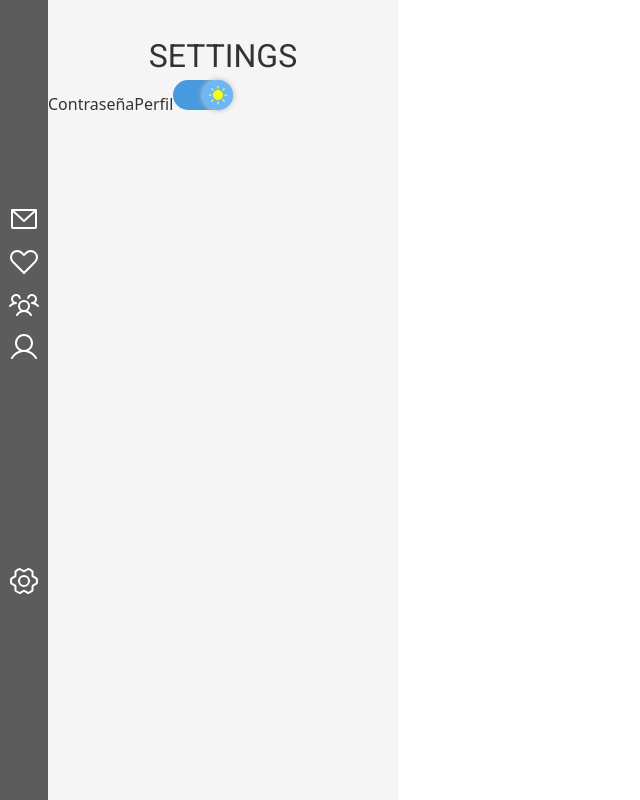
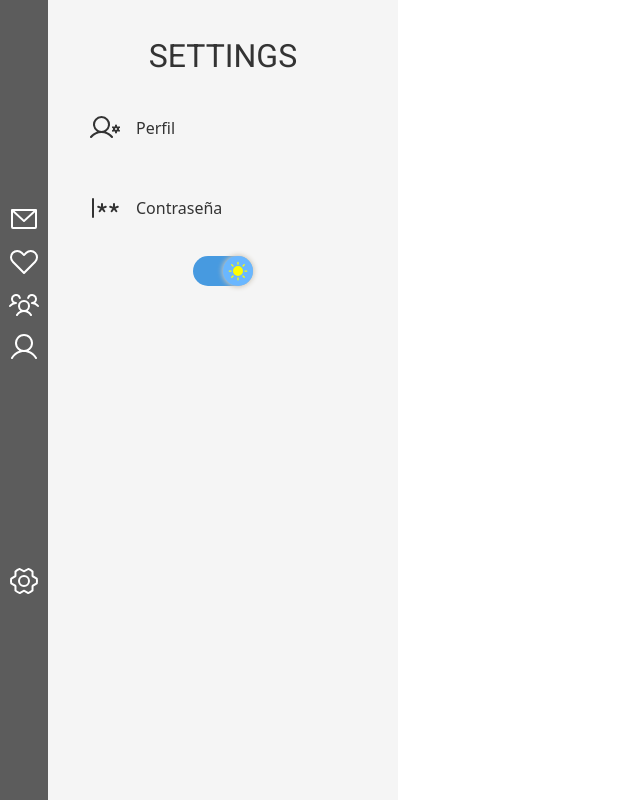
Before and after one commit to borgesmj/real-time-chat-app, a React (Vite) app: page /settings in a window 1280 px wide. Shown: the whole page, without its empty margins (0-640 px from the left). Built offline with nearby package versions, Linux system fonts and the light colour scheme.

Commit message:
adding icons to settings links

```diff
--- a/src/App.jsx
+++ b/src/App.jsx
@@ -29,8 +29,8 @@ function App() {
               <Settings darkTheme={darkTheme} setDarkTheme={setDarkTheme} />
             }
           ></Route>
-          <Route path="/settings/password" element={<PasswordSetting/>}></Route>
-          <Route path="/settings/profile" element={<ProfileSettings/>}></Route>
+          <Route path="/settings/password" element={<PasswordSetting darkTheme={darkTheme}/>}></Route>
+          <Route path="/settings/profile" element={<ProfileSettings darkTheme={darkTheme}/>}></Route>
           <Route path="/profile" element={<Profile />}></Route>
         </Routes>
     </div>
--- a/src/Components/Pages/SettingsPage/PasswordSetting.jsx
+++ b/src/Components/Pages/SettingsPage/PasswordSetting.jsx
@@ -1,13 +1,11 @@
 import Section from '../../Section/Section'
 import React from 'react'
 
-const PasswordSetting = () => {
+const PasswordSetting = ({darkTheme}) => {
   return (
-    <div>
-      <Section>
+      <Section darkTheme={darkTheme}>
         password
       </Section>
-    </div>
   )
 }
 
--- a/src/Components/Pages/SettingsPage/ProfileSettings.jsx
+++ b/src/Components/Pages/SettingsPage/ProfileSettings.jsx
@@ -1,12 +1,10 @@
 import Section from "../../Section/Section"
 
-const ProfileSettings = () => {
+const ProfileSettings = ({darkTheme}) => {
   return (
-    <div>
-      <Section>
+      <Section darkTheme={darkTheme}>
         profile
       </Section>
-    </div>
   )
 }
 
--- a/src/Components/Pages/SettingsPage/Settings.jsx
+++ b/src/Components/Pages/SettingsPage/Settings.jsx
@@ -1,25 +1,29 @@
-import React from 'react'
-import './Settings.css'
-import Section from '../../Section/Section'
-import ThemeToggle from '../../Theme-toggle/ThemeToggle';
-import {NavLink} from 'react-router-dom'
+import React from "react";
+import "./Settings.css";
+import Section from "../../Section/Section";
+import ThemeToggle from "../../Theme-toggle/ThemeToggle";
+import { NavLink } from "react-router-dom";
+import {Password, UserGear} from "@phosphor-icons/react";
 
-const Settings = ({darkTheme, setDarkTheme}) => {
-
+const Settings = ({ darkTheme, setDarkTheme }) => {
   const handleChange = () => {
-    setDarkTheme(!darkTheme)
-  }
+    setDarkTheme(!darkTheme);
+  };
 
   return (
     <div>
-      <Section darkTheme = {darkTheme}>
-      <h3 className='w-full text-center text-[2rem] uppercase font-[roboto]'>Settings</h3>
-      <NavLink to="password">Contraseña</NavLink>
-      <NavLink to="profile">Perfil</NavLink>
-      <ThemeToggle darkTheme={darkTheme} handleChange={handleChange}/>
+      <Section darkTheme={darkTheme}>
+        <h3 className="w-full text-center text-[2rem] uppercase font-[roboto]">
+          Settings
+        </h3>
+        <div>
+          <NavLink to="profile" className="flex flex-row w-full px-6 py-4 justify-start my-4 items-center"><UserGear className="mx-4" size={32} />Perfil</NavLink>
+          <NavLink to="password" className="flex flex-row w-full px-6 py-4 justify-start  my-4 items-center"><Password className="mx-4" size={32} />Contraseña</NavLink>
+          <ThemeToggle darkTheme={darkTheme} handleChange={handleChange} />
+        </div>
       </Section>
     </div>
-  )
-}
+  );
+};
 
-export default Settings
+export default Settings;
--- a/src/Components/Theme-toggle/ThemeToggle.jsx
+++ b/src/Components/Theme-toggle/ThemeToggle.jsx
@@ -3,7 +3,7 @@ import {Sun, Moon} from "@phosphor-icons/react";
 
 const ThemeToggle = ({darkTheme, handleChange}) => {
   return (
-    <>
+    <div className='w-full flex justify-center mt-4'>
       <input type="checkbox" name="" id="theme_checkbox" checked={darkTheme} onChange={handleChange} className='hidden'/>
       <label htmlFor="theme_checkbox" className={`w-[60px] h-[30px] inline-block rounded-[50px] ${!darkTheme ? 'bg-[#479ae0]' : 'bg-[#0A192F]'} relative`} id='theme-toggle'>
          <div className='flex justify-center items-center'>
@@ -11,7 +11,7 @@ const ThemeToggle = ({darkTheme, handleChange}) => {
          <Moon size={32} weight="fill" fill='#C0C0C0' className='toogle-moon' /> : <Sun size={20} weight="fill" fill='yellow' className='toggle-sun'/> }
          </div>
       </label>
-    </>
+    </div>
   )
 }
 
```
